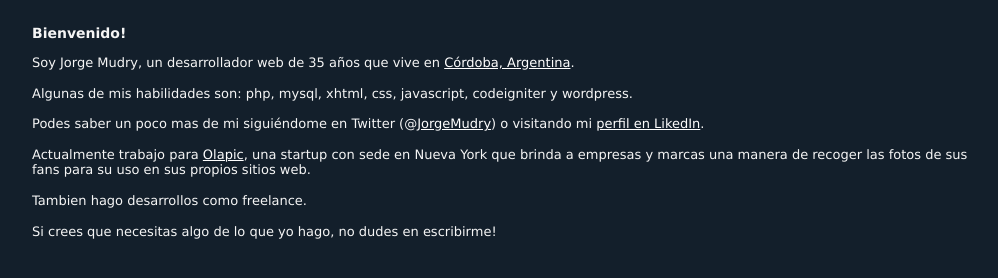
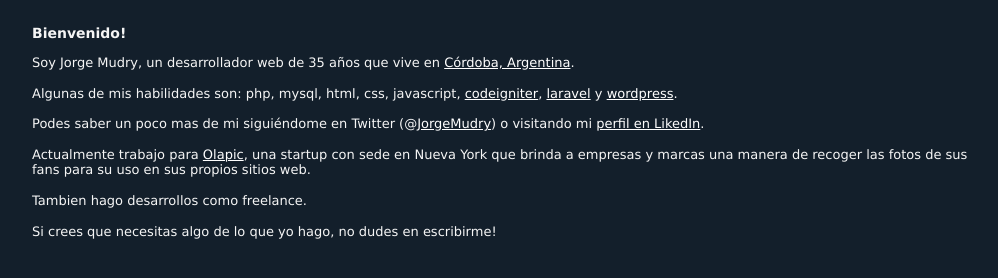
Before and after one commit to jorgemudry/jorgemudry.com, a PHP site: page / in a window 1280 px wide. Shown: the part 169-447 px from the top of the page, without its empty margins (128-1126 px from the left). Run offline with PHP 8.4, Linux system fonts and the light colour scheme.

Commit message:
Add new skills. Add links. XHTML to HTML5

```diff
--- a/index.php
+++ b/index.php
@@ -1,8 +1,8 @@
-<!DOCTYPE html PUBLIC "-//W3C//DTD XHTML 1.0 Transitional//EN" "http://www.w3.org/TR/xhtml1/DTD/xhtml1-transitional.dtd">
-<html xmlns="http://www.w3.org/1999/xhtml">
+<!DOCTYPE html>
+<html lang="en">
 <head>
-    <meta http-equiv="Content-Type" content="text/html; charset=utf-8" />
-    <title>Programador PHP / MySQL y XHTML/CSS</title>
+    <meta charset="UTF-8" />
+    <title>Programador PHP / MySQL y HTML/CSS</title>
     <meta name="description" content="Me dedico al desarrollo de aplicaciones web con PHP y MySQL y la maquetacion de los mismos en XHTML/CSS con implementacion de Javascript"  />
     <meta name="keywords" content="php, mysql, jquery, wordpress, xhtml, css, codeigniter, desarrollo web"  />
     <meta property="fb:admins" content="1001381108" />
@@ -14,7 +14,7 @@
         <h1>Jorge Mudry</h1>
         <h4>Bienvenido!</h4>
         <p>Soy <strong>Jorge Mudry</strong>, un desarrollador web de <?php $birthday = new DateTime('Aug 20th, 1978'); $today = new DateTime(); echo $birthday->diff($today)->y; ?> años que vive en <a href="http://goo.gl/maps/ZMwx" class="blank">Córdoba, Argentina</a>.</p>
-    <p>Algunas de mis habilidades son: <strong>php</strong>, <strong>mysql</strong>, <strong>xhtml</strong>, <strong>css</strong>, <strong>javascript</strong>, <strong>codeigniter</strong> y <strong>wordpress</strong>.</p>
+        <p>Algunas de mis habilidades son: <strong>php</strong>, <strong>mysql</strong>, <strong>html</strong>, <strong>css</strong>, <strong>javascript</strong>, <a href="http://ellislab.com/codeigniter" class="blank"><strong>codeigniter</strong></a>, <a href="http://laravel.com/" class="blank"><strong>laravel</strong></a> y <a href="http://wordpress.org/" class="blank"><strong>wordpress</strong></a>.</p>
         <p>Podes saber un poco mas de mi siguiéndome en Twitter (@<a href="http://twitter.com/#!/jorgemudry" class="blank">JorgeMudry</a>) o visitando mi <a href="http://ar.linkedin.com/in/jorgemudry" class="blank">perfil en LikedIn</a>.</p>
         <p>Actualmente trabajo para <a href="http://www.olapic.com/" class="blank">Olapic</a>, una startup con sede en Nueva York que brinda a empresas y marcas una manera de recoger las fotos de sus fans para su uso en sus propios sitios web.</p>
         <p>Tambien hago desarrollos como freelance.</p>
```
Lines whose indentation alone changed are shown as unchanged.
